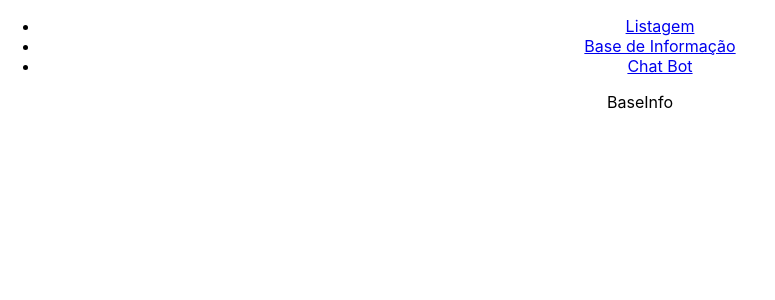
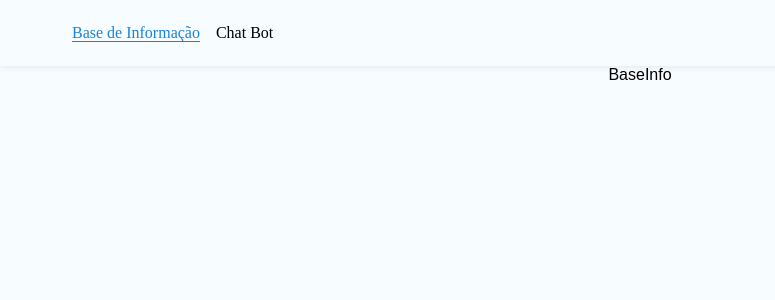
Before and after one commit to Flayban/projeto-chatbot, a React (Create React App) app: page /BasedeInformacao in a window 1280 px wide. Shown: the top 300 px of the page, without its empty margins (0-775 px from the left). Built offline with nearby package versions, Linux system fonts and the light colour scheme.

Commit message:
Remocao da Page Home

```diff
--- a/src/App.js
+++ b/src/App.js
@@ -1,10 +1,9 @@
 import './App.css';
-import { BrowserRouter, Route, Routes } from 'react-router-dom';
+import { BrowserRouter, Route, Routes, Navigate } from 'react-router-dom';
 
 //Pages
 import BaseInfo from "./Pages/BaseInfo/BaseInfo";
 import Chat from "./Pages/Chat/Chat";
-import Home from "./Pages/Home/Home";
 
 //Components
 import Navbar from './Components/Navbar';
@@ -15,7 +14,7 @@ function App() {
       <Navbar/>
         <div>
           <Routes>
-            <Route path='/' element={<Home/>}/>
+            <Route path='/' element={<Navigate to='/BasedeInformacao'/> }/>
             <Route path='/BasedeInformacao' element={<BaseInfo/>}/>
             <Route path='/Chatbot' element={<Chat/>}/>
           </Routes>
--- a/src/Components/Navbar.jsx
+++ b/src/Components/Navbar.jsx
@@ -2,11 +2,8 @@ import { NavLink } from "react-router-dom"
 import styles from "./Navbar.module.css"
 const Navbar = () => {
   return (
-    <nav>
+    <nav className={styles.navbar}>
         <ul className={styles.links_list}>
-            <li>
-                <NavLink to ="/" className={({ isActive }) => (isActive ? styles.active : "")}> Listagem </NavLink>
-            </li>
             <li>
                 <NavLink to ="/BasedeInformacao" className={({ isActive }) => (isActive ? styles.active : "")}> Base de Informação </NavLink>
             </li>
--- a/src/Components/Navbar.module.css
+++ b/src/Components/Navbar.module.css
@@ -0,0 +1,21 @@
+.navbar {
+    display: flex;
+    box-shadow: rgba(0, 0, 0, 0.15) 0px -2px 10px 0px;
+    justify-content: space-between;
+    align-items: center;
+    padding: 0.5em 2em;
+}
+
+.links_list {
+    display: flex;
+    list-style: none;
+}
+
+.links_list li {
+    margin-right: 1em;
+}
+
+.active {
+    border-bottom: 1px solid rgb(24, 131, 219);
+    color: rgb(24, 131, 219);
+}
--- a/src/Pages/Home/Home.jsx
+++ /dev/null
@@ -1,7 +0,0 @@
-const Home = () => {
-  return (
-    <div>Listagem</div>
-  )
-}
-
-export default Home
--- a/src/index.css
+++ b/src/index.css
@@ -1,13 +1,33 @@
 body {
+  background-color: #f6fcff;
+  padding: 0;
   margin: 0;
-  font-family: -apple-system, BlinkMacSystemFont, 'Segoe UI', 'Roboto', 'Oxygen',
-    'Ubuntu', 'Cantarell', 'Fira Sans', 'Droid Sans', 'Helvetica Neue',
-    sans-serif;
-  -webkit-font-smoothing: antialiased;
-  -moz-osx-font-smoothing: grayscale;
+  font-family: "Montserrat", sans-serif;
 }
 
-code {
-  font-family: source-code-pro, Menlo, Monaco, Consolas, 'Courier New',
-    monospace;
+input::placeholder,
+textarea::placeholder {
+  font-family: "Montserrat", sans-serif;
 }
+
+input:focus,
+textarea:focus {
+  outline: none;
+}
+
+a,
+nav button {
+  text-decoration: none;
+  background-color: transparent;
+  border: none;
+  color: #000;
+  transition: 0.4s;
+  font-size: 1em;
+  cursor: pointer;
+  font-family: "Montserrat", sans-seri;
+}
+
+a:hover,
+nav button:hover {
+  color:#000000;
+}
```
Also changed, not shown: src/Pages/Home/Home.module.css (deleted).
